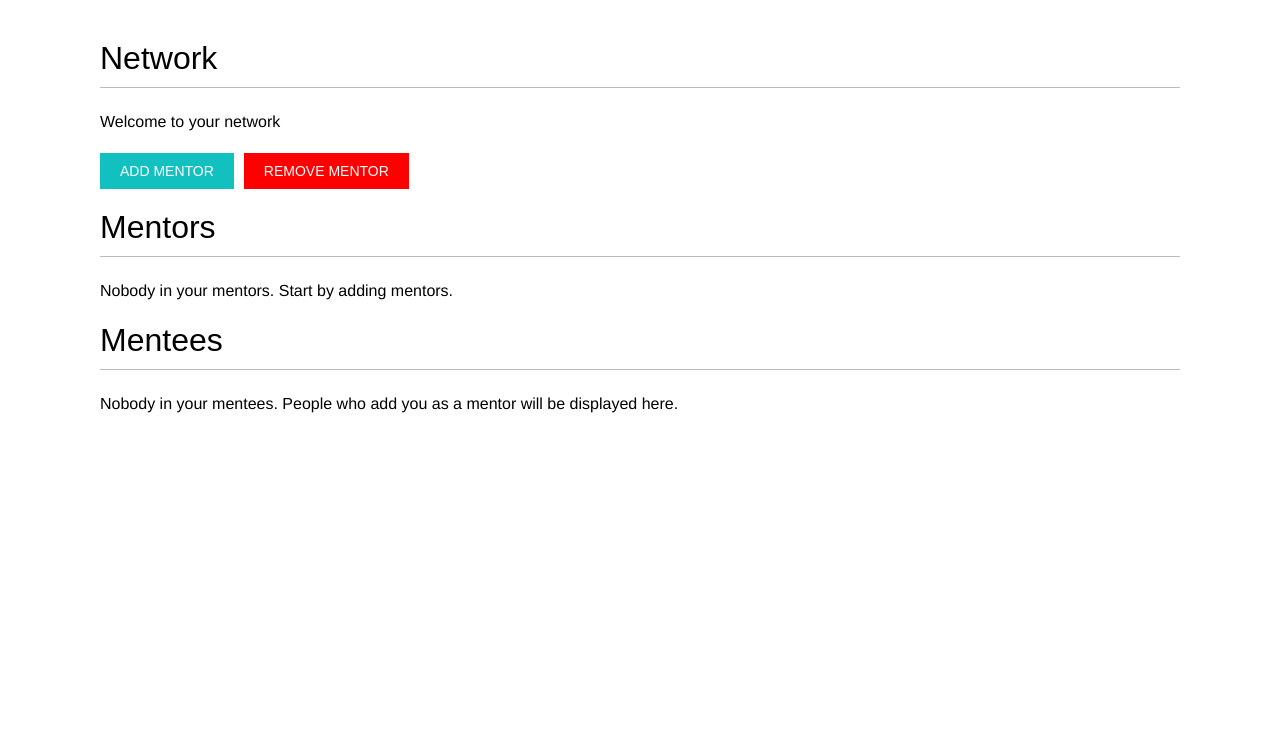
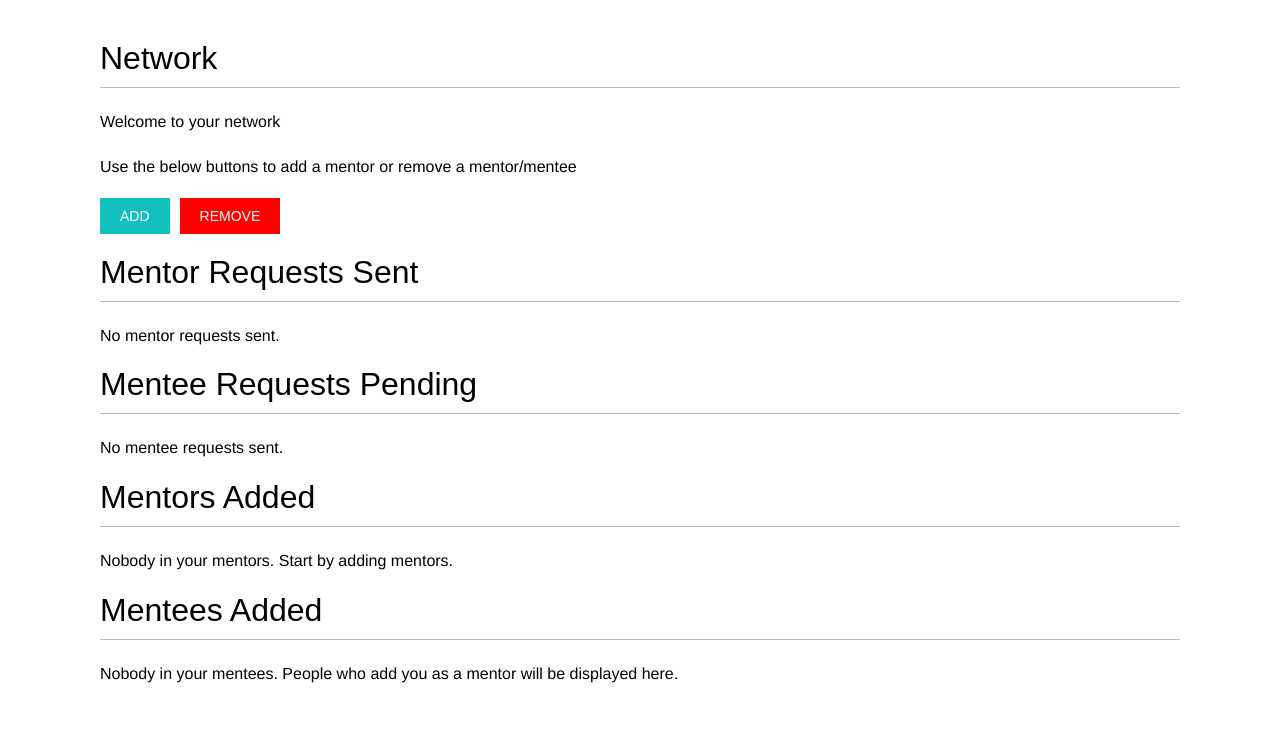
Before and after one commit to rajasarmadishtiaq/NutriCount, a Django app: page /network/ in a window 1280 px wide. Shown: the part 106-841 px from the top of the page. Before the commit the page ends 519 px from the top, so only its background shows below. Run offline with Django 4.2, Linux system fonts and the light colour scheme; a user stored in the database is signed in; data comes from the database, SQL or seed files in the repository; both versions use the stored data as it was after the commit; some web fonts are replaced.

Commit message:
Edit: - Added ability to send a request to mentor. Mentors can reject or add a mentee request.

```diff
--- a/account/static/css/base.css
+++ b/account/static/css/base.css
@@ -317,7 +317,6 @@ img.user-detail {
     overflow:auto;
     margin-right:20px;
 }
-.image-container { margin-top:40px; }
 
 /* actions */
 .action {
--- a/network/models.py
+++ b/network/models.py
@@ -3,17 +3,23 @@ from account.models import Profile
 from django.conf import settings
 from django.core.validators import MaxValueValidator, MinValueValidator
 
+REQUEST_STATUS = [
+    (0, 'Pending'),
+    (1, 'Accepted')
+]
+
 
 class Network(models.Model):
     mentee = models.ForeignKey(Profile, on_delete=models.CASCADE, related_name='mentee')
     mentor = models.ForeignKey(Profile, on_delete=models.CASCADE, related_name='mentor')
+    request = models.IntegerField(choices=REQUEST_STATUS, default=0)
 
 
 class NetworkSearch(models.Model):
     user = models.ForeignKey(Profile, on_delete=models.CASCADE)
 
-    def get_mentors(self):
-        return Network.objects.filter(mentee=self.user)
+    def get_mentors(self, request=None):
+        return Network.objects.filter(mentee=self.user, request=request)
 
-    def get_mentees(self):
-        return Network.objects.filter(mentor=self.user)
+    def get_mentees(self, request=None):
+        return Network.objects.filter(mentor=self.user, request=request)
--- a/network/templates/network/my_network.html
+++ b/network/templates/network/my_network.html
@@ -8,21 +8,75 @@
 
     <h1>Network</h1>
     <p>Welcome to your network</p>
+    <p>Use the below buttons to add a mentor or remove a mentor/mentee</p>
 
     <div class="button-container">
-        <a href="{% url "add_mentor" %}"><input type="submit" value="Add Mentor" class="add"></a>
-        <a href="{% url "remove_mentor_or_mentee" %}"><input type="submit" value="Remove Mentor" id="exit"></a>
+        <a href="{% url "add_mentor" %}"><input type="submit" value="Add" class="add"></a>
+        <a href="{% url "remove_mentor_or_mentee" %}"><input type="submit" value="Remove" id="exit"></a>
     </div>
 
-    <h1>Mentors</h1>
-    {% if mentors %}
+    <h1>Mentor Requests Sent</h1>
+    {% if mentors_pending %}
         <div class="profile-container">
-            {% for mentor in mentors %}
+            {% for mentor in mentors_pending %}
                 <div class="profile">
                     {% if mentor.photo %}
                         <img src="{{ mentor.photo.url }}" alt="Profile Photo" class="profile-image">
                     {% endif %}
                     <p>{{ mentor.user.first_name }} {{ mentor.user.last_name }}</p>
+                    <p>{{ mentor.user.username }}</p>
+                    <p>{{ mentor.date_of_birth }}</p>
+                    <p>{{ mentor.gender }}</p>
+                    <p>{{ mentor.age }}</p>
+                </div>
+            {% endfor %}
+        </div>
+    {% else %}
+        <p>No mentor requests sent.</p>
+    {% endif %}
+
+    <h1>Mentee Requests Pending</h1>
+        {% if mentees_pending %}
+            <form method="POST">
+                {% csrf_token %}
+                <div class="profile-container">
+                    {% for mentee in mentees_pending %}
+                        <div class="profile">
+                            {% if mentee.photo %}
+                                <div class="image-container">
+                                        <label>
+                                            <input type="radio" name="menteeId" value={{ mentee.id }} onclick="editRequest({{ mentee.id }})" style="display: none;" required>
+                                            <img src="{{ mentee.photo.url }}" class="profile-image" alt="Profile Photo">
+                                        </label>
+                                    </div>
+                            {% endif %}
+                            <p>{{ mentee.user.first_name }} {{ mentee.user.last_name }}</p>
+                            <p>{{ mentee.user.username }}</p>
+                            <p>{{ mentee.date_of_birth }}</p>
+                            <p>{{ mentee.gender }}</p>
+                            <p>{{ mentee.age }}</p>
+                        </div>
+                    {% endfor %}
+                </div>
+                <div class="button-container">
+                    <input type="submit" name="Add" value="Add Mentee" class="add">
+                    <input type="submit" name="Delete" value="Reject Request" id="delete">
+                </div>
+            </form>
+        {% else %}
+            <p>No mentee requests sent.</p>
+        {% endif %}
+
+    <h1>Mentors Added</h1>
+    {% if mentors_added %}
+        <div class="profile-container">
+            {% for mentor in mentors_added %}
+                <div class="profile">
+                    {% if mentor.photo %}
+                        <img src="{{ mentor.photo.url }}" alt="Profile Photo" class="profile-image">
+                    {% endif %}
+                    <p>{{ mentor.user.first_name }} {{ mentor.user.last_name }}</p>
+                    <p>{{ mentor.user.username }}</p>
                     <p>{{ mentor.date_of_birth }}</p>
                     <p>{{ mentor.gender }}</p>
                     <p>{{ mentor.age }}</p>
@@ -33,12 +87,12 @@
         <p>Nobody in your mentors. Start by adding mentors.</p>
     {% endif %}
 
-    <h1>Mentees</h1>
-    {% if mentees%}
+    <h1>Mentees Added</h1>
+    {% if mentees_added %}
         <form method="POST">
             {% csrf_token %}
             <div class="profile-container">
-                {% for mentee in mentees%}
+                {% for mentee in mentees_added %}
                     <div class="profile">
                         {% if mentee.photo %}
                             <div class="image-container">
@@ -49,6 +103,7 @@
                             </div>
                         {% endif %}
                         <p>{{ mentee.user.first_name }} {{ mentee.user.last_name }}</p>
+                        <p>{{ mentee.user.username }}</p>
                         <p>{{ mentee.date_of_birth }}</p>
                         <p>{{ mentee.gender }}</p>
                         <p>{{ mentee.age }}</p>
@@ -65,6 +120,34 @@
     {% endif %}
 
     <script>
+
+        const addMenteeButton = document.querySelector('.add');
+        const deleteButton = document.querySelector('#delete');
+
+        function editRequest(menteeId){
+
+            addMenteeButton.addEventListener('click', function() {
+                addMenteeButton.clicked = true;
+            });
+
+            deleteButton.addEventListener('click', function() {
+                deleteButton.clicked = true;
+            });
+
+            fetch('', {
+                method: 'POST',
+                headers: {
+                    'Content-Type': 'application/json',
+                    'X-CSRFToken': '{{ csrf_token }}'
+                },
+                body: JSON.stringify({ menteeId: menteeId, add: isAdd, delete: isDelete })
+            })
+            .then(response => response.json())
+            .then(data => {
+                console.writeline(data);
+            })
+            .catch(error => console.error(error));
+        }
 
         function recordMentee(menteeId) {
             fetch('', {
--- a/network/templates/network/remove_mentor.html
+++ b/network/templates/network/remove_mentor.html
@@ -6,7 +6,7 @@
 
 {% block content %}
 
-    <h1>Delete mentor</h1>
+    <h1>Delete mentor or mentee</h1>
     <p>You can remove a mentor or mentee using the following search bar:</p>
 
     <form method="POST">
--- a/network/views.py
+++ b/network/views.py
@@ -8,26 +8,47 @@ from food.views import logs
 from django.contrib.auth.models import User
 
 
-
 @login_required
 def my_network(request):
+    profile = Profile.objects.get(user=request.user)
     if request.method == 'POST':
         menteeId = int(float(request.POST.get('menteeId')))
         request.session['menteeId'] = menteeId
-        return redirect('view_mentee_logs')
-    mentees = []
-    mentors = []
-    profile = Profile.objects.get(user=request.user)
+        network_profile = Network.objects.get(mentee=menteeId, mentor=profile)
+        if request.POST.get('Add'):
+            network_profile.request = 1
+            network_profile.save()
+            messages.success(request, 'Mentee added!')
+        elif request.POST.get('Delete'):
+            network_profile.delete()
+            messages.success(request, 'Mentee rejected!')
+        else:
+            return redirect('view_mentee_logs')
+
+    mentees_added = []
+    mentors_added = []
+    mentees_pending = []
+    mentors_pending = []
+
     network_search = NetworkSearch.objects.create(user=profile)
-    mentors_search = network_search.get_mentors() if network_search else []
-    mentees_search = network_search.get_mentees() if network_search else []
-    for mentee in mentees_search:
-        mentees.append(get_object_or_404(Profile, id=mentee.mentee_id))
-    for mentor in mentors_search:
-        mentors.append(get_object_or_404(Profile, id=mentor.mentor_id))
+    for i in range(0, 2):
+        mentors_search = network_search.get_mentors(request=i) if network_search else []
+        mentees_search = network_search.get_mentees(request=i) if network_search else []
+        for mentor in mentors_search:
+            if i == 0:
+                mentors_pending.append(get_object_or_404(Profile, id=mentor.mentor_id))
+            else:
+                mentors_added.append(get_object_or_404(Profile, id=mentor.mentor_id))
+        for mentee in mentees_search:
+            if i == 0:
+                mentees_pending.append(get_object_or_404(Profile, id=mentee.mentee_id))
+            else:
+                mentees_added.append(get_object_or_404(Profile, id=mentee.mentee_id))
+
     return render(request, 'network/my_network.html',
                   {'section': 'network', 'profile': profile,
-                   'mentors': mentors, 'mentees': mentees})
+                   'mentors_added': mentors_added, 'mentees_added': mentees_added,
+                   'mentors_pending': mentors_pending, 'mentees_pending': mentees_pending})
 
 
 @login_required
@@ -47,11 +68,11 @@ def add_mentor(request):
             return redirect('network')
 
         if Network.objects.filter(mentee=mentee_profile, mentor=mentor_profile).exists():
-            messages.error(request, 'Mentor already added!')
+            messages.error(request, 'Mentor already added or request pending!')
         else:
-            network_object = Network.objects.create(mentee=mentee_profile, mentor=mentor_profile)
+            network_object = Network.objects.create(mentee=mentee_profile, mentor=mentor_profile, request=0)
             network_object.save()
-            messages.success(request, 'Mentor successfully added!')
+            messages.success(request, 'Mentor request sent!')
             return redirect('network')
     return render(request, 'network/add_mentor.html')
 
```
Also changed, not shown: db.sqlite3, network/migrations/0003_network_request.py (added), network/migrations/0004_alter_network_request.py (added).
